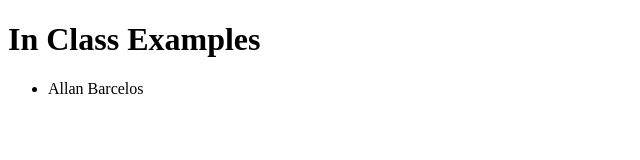
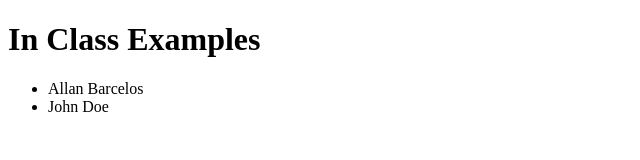
Before and after one commit to allanbarcelos/in-class-2150, a plain HTML site: page index.html in a window 1280 px wide. Shown: the full height of the page, 0-640 px from the left. Drawn offline with Linux system fonts and the light colour scheme.

Commit message:
I add new name

```diff
--- a/index.html
+++ b/index.html
@@ -9,6 +9,7 @@
     <h1>In Class Examples</h1>
     <ul>
         <li>Allan Barcelos</li>
+        <li>John Doe</li>
     </ul>
 </body>
 </html>
```
Also changed, not shown: README.md.
